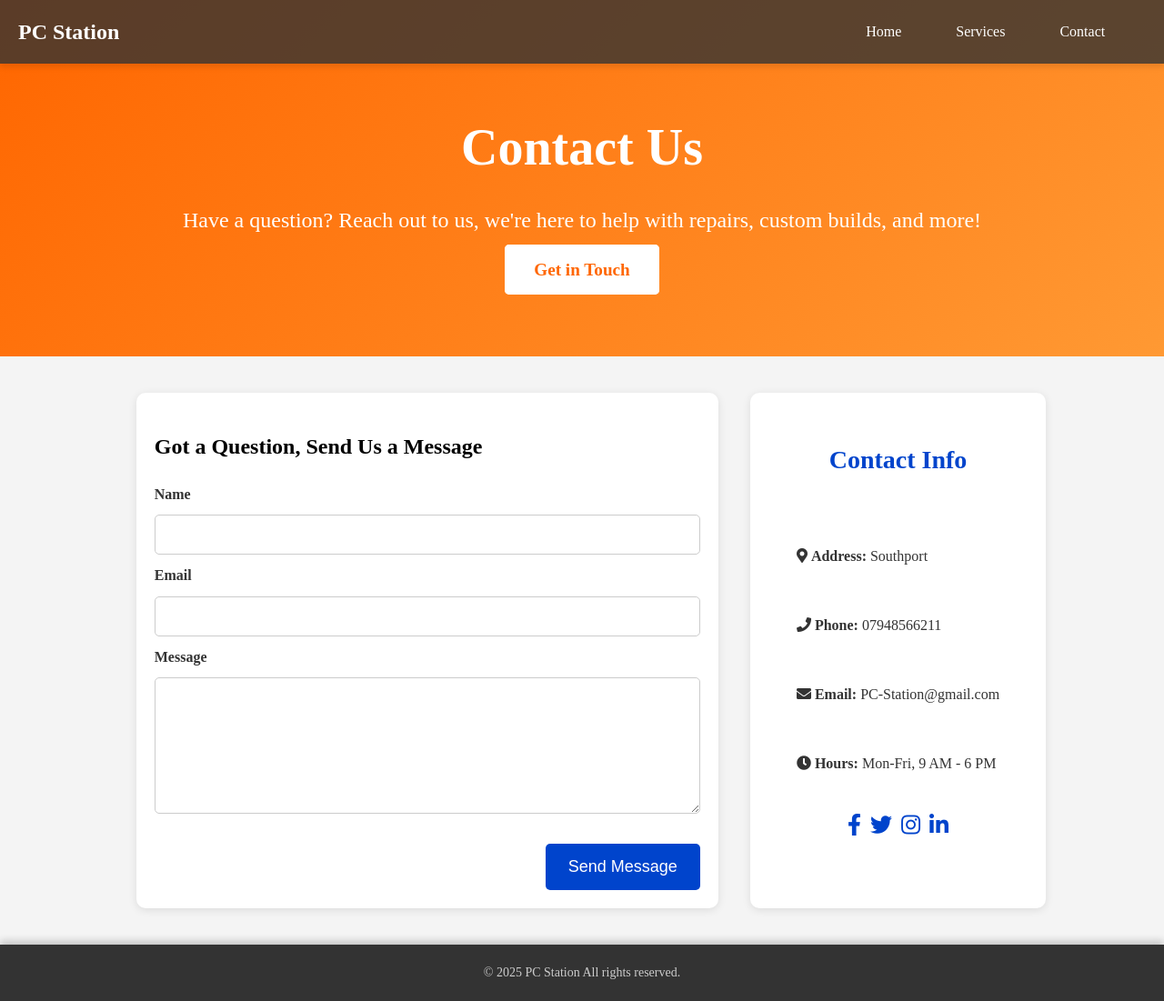
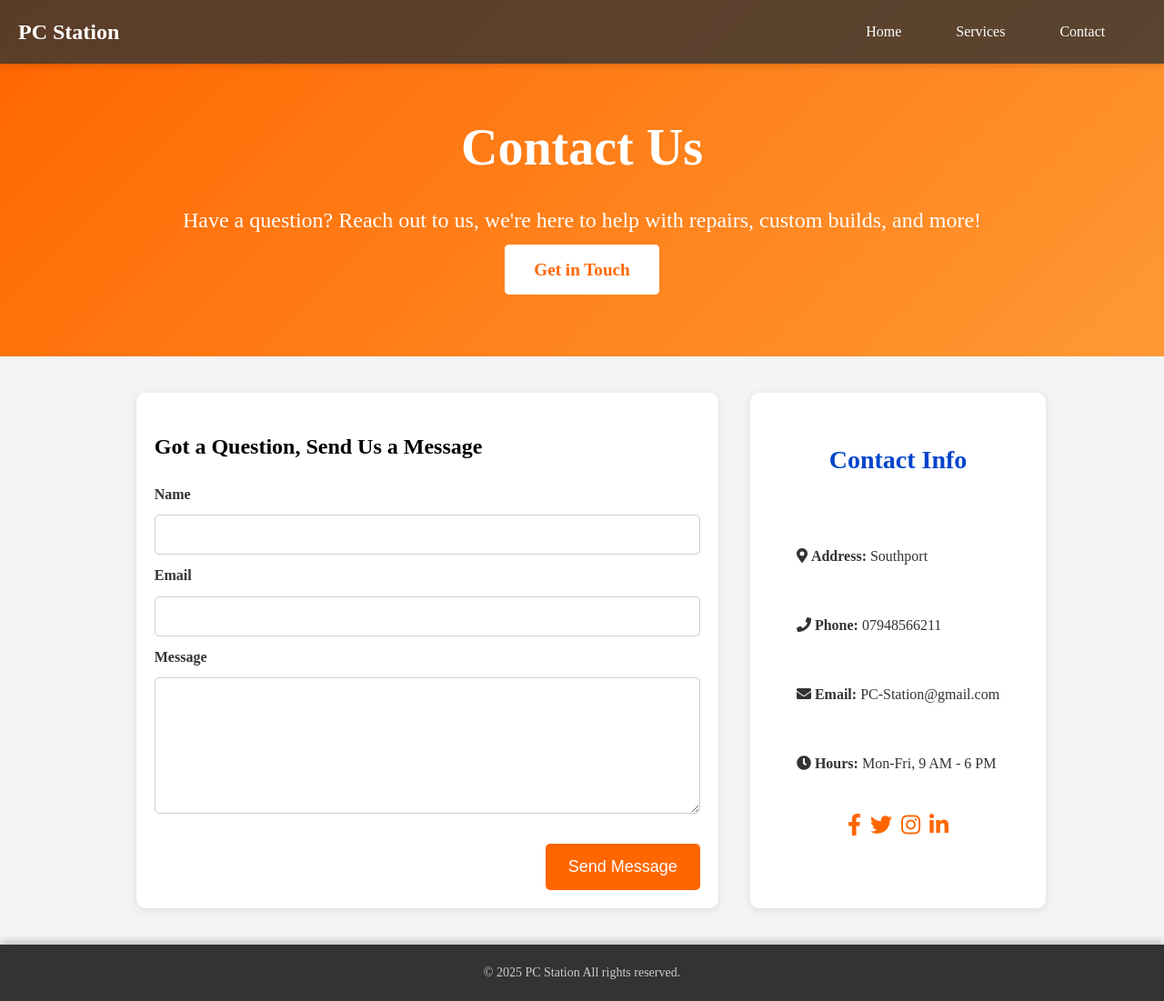
Before and after one commit to PCStationSouthport/PCStation, a Jekyll site: the page built from contact.md, in a window 1280 px wide. Shown: the whole page at 91% size. Built offline with Jekyll 4.4.1, drawn with Linux system fonts in a browser that asks for light colours.

Commit message:
Update contact.css

```diff
--- a/assets/css/contact.css
+++ b/assets/css/contact.css
@@ -87,7 +87,7 @@
 
 .contact-form button {
     padding: 15px 25px;
-    background-color: #0044cc;
+    background-color: #ff6600;
     color: white;
     font-size: 18px;
     border: none;
@@ -99,7 +99,8 @@
 }
 
 .contact-form button:hover {
-    background-color: #0033aa;
+    background-color: white;
+    color: #ff6600;
 }
 
 /* Contact Info Section (25%) */
@@ -143,13 +144,13 @@ margin-bottom: 20px;
 }
 
 .social-links a {
-    color: #0044cc;
+    color: #ff6600;
     font-size: 24px;
     text-decoration: none;
 }
 
 .social-links a:hover {
-    color: #ff6f61;
+    color: #ff6f61;   /* change this to match !!! */
 }
 
 /* Feedback Messages */
```
